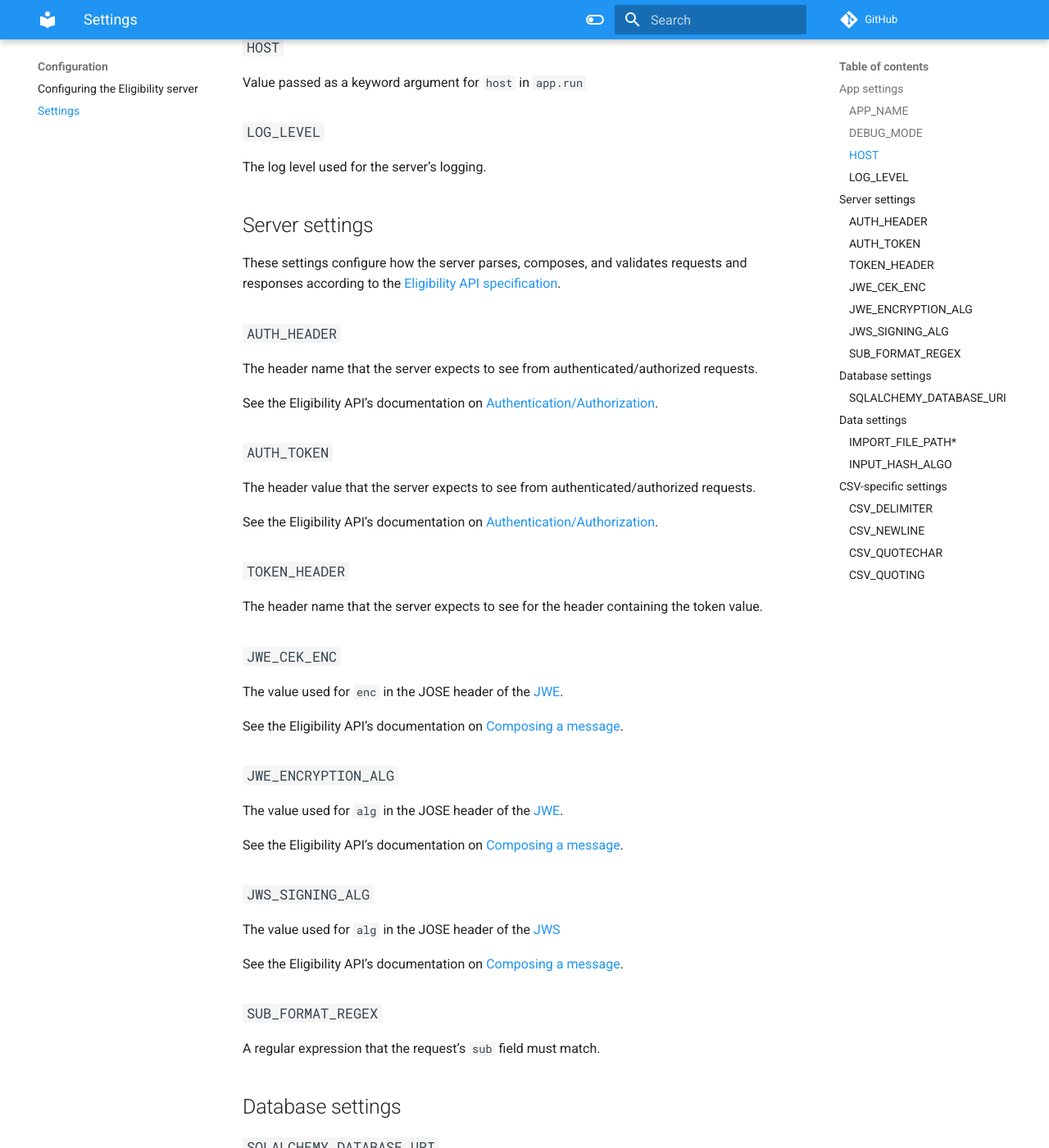
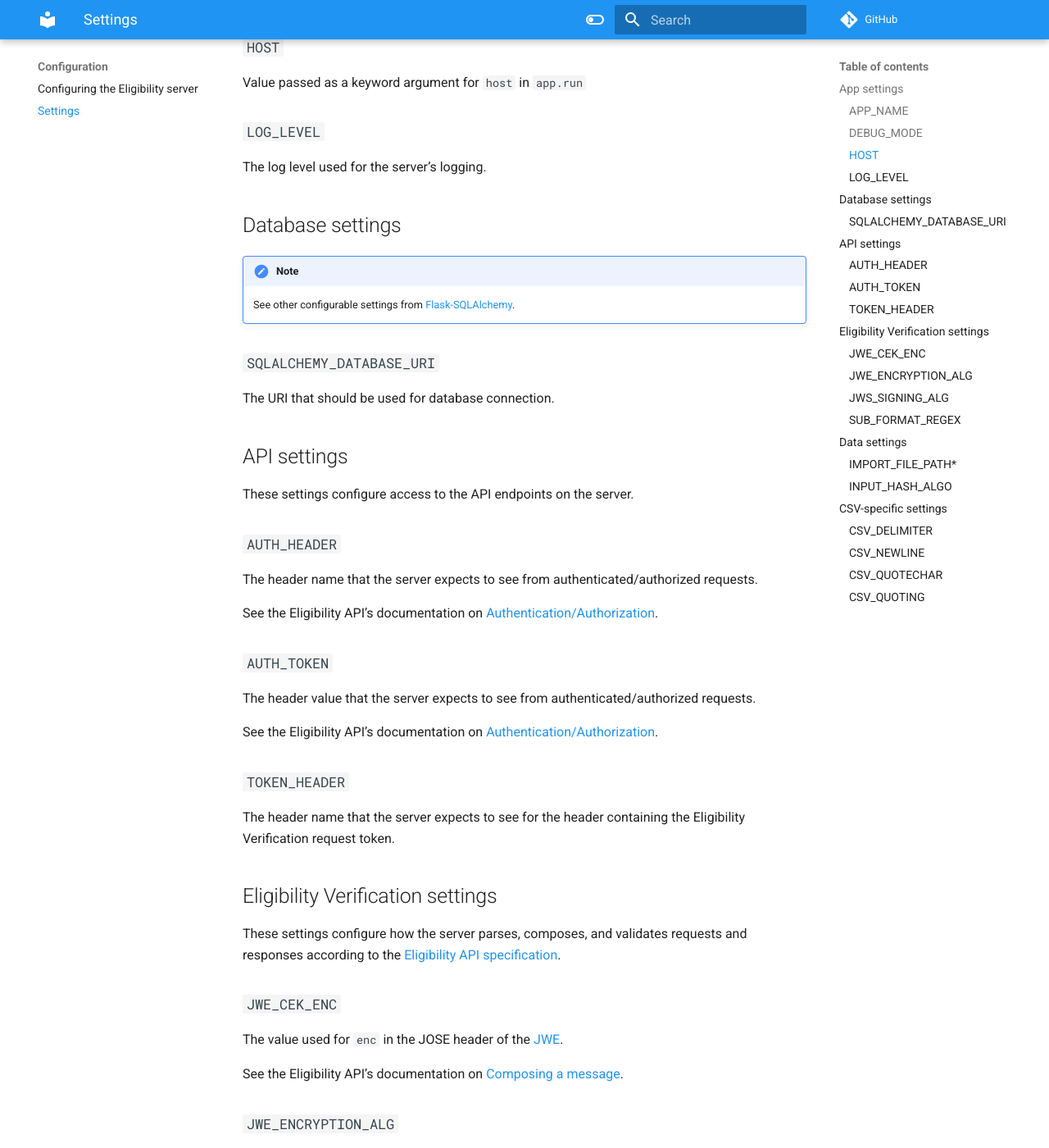
Before and after one commit to cal-itp/eligibility-server, an MkDocs documentation site: the page built from docs/configuration/settings.md, in a window 1280 px wide and 1400 px high, scrolled down 577 px. Shown: the whole window at 82% size. Built offline with MkDocs 1.6.1 and Material for MkDocs 9.7.7, drawn with Linux system fonts in a browser that asks for light colours; nearby versions of some CDN libraries; comment, search, counter and statistics services are not loaded; some of the changed text lies outside the part shown.

Commit message:
chore(settings): align docs and module file

```diff
--- a/docs/configuration/settings.md
+++ b/docs/configuration/settings.md
@@ -22,9 +22,19 @@ Value passed as a keyword argument for `host` in `app.run`
 
 The log level used for the server's logging.
 
-## Server settings
+## Database settings
 
-These settings configure how the server parses, composes, and validates requests and responses according to the [Eligibility API specification](https://docs.calitp.org/eligibility-api/specification/).
+!!! note
+
+    See other configurable settings from [Flask-SQLAlchemy](https://flask-sqlalchemy.palletsprojects.com/en/2.x/config/).
+
+### `SQLALCHEMY_DATABASE_URI`
+
+The URI that should be used for database connection.
+
+## API settings
+
+These settings configure access to the API endpoints on the server.
 
 ### `AUTH_HEADER`
 
@@ -40,7 +50,11 @@ See the Eligibility API's documentation on [Authentication/Authorization](https:
 
 ### `TOKEN_HEADER`
 
-The header name that the server expects to see for the header containing the token value.
+The header name that the server expects to see for the header containing the Eligibility Verification request token.
+
+## Eligibility Verification settings
+
+These settings configure how the server parses, composes, and validates requests and responses according to the [Eligibility API specification](https://docs.calitp.org/eligibility-api/specification/).
 
 ### `JWE_CEK_ENC`
 
```
Also changed, not shown: other parts of docs/configuration/settings.md (+1 -10 lines), 1 other file.
